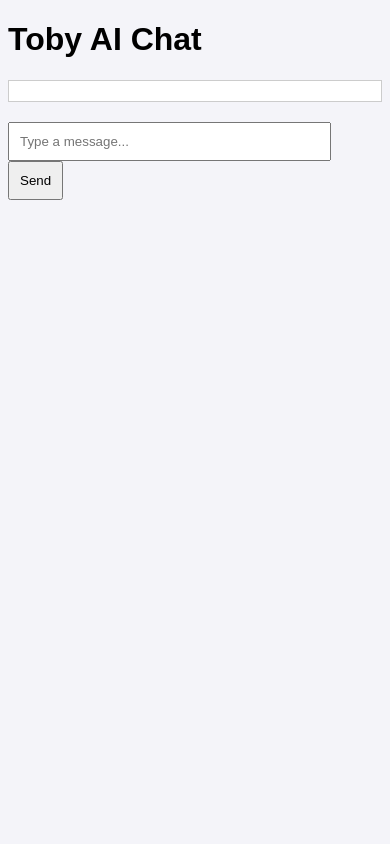
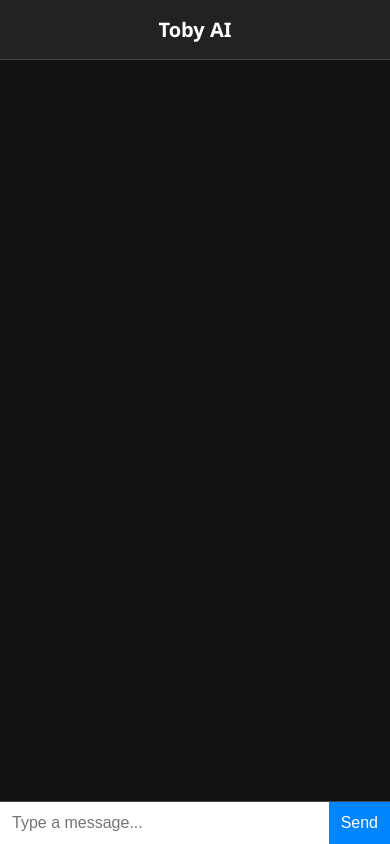
Before and after one commit to Purebo/TOBYAI, a Flask app: page / in a window 390 px wide. Run offline with Flask 3, Linux system fonts and the light colour scheme.

Commit message:
Update index.html

```diff
--- a/templates/index.html
+++ b/templates/index.html
@@ -3,77 +3,133 @@
 <head>
     <meta charset="UTF-8">
     <meta name="viewport" content="width=device-width, initial-scale=1.0">
-    <title>Toby AI Chat</title>
+    <title>Toby AI</title>
     <style>
         body {
-            font-family: Arial, sans-serif;
-            background-color: #f4f4f9;
+            font-family: 'Segoe UI', Tahoma, Geneva, Verdana, sans-serif;
+            background-color: #111;
+            color: #fff;
+            margin: 0;
+            padding: 0;
+            display: flex;
+            flex-direction: column;
+            height: 100vh;
         }
+
+        header {
+            background-color: #222;
+            padding: 1rem;
+            text-align: center;
+            font-size: 1.5rem;
+            font-weight: bold;
+            border-bottom: 1px solid #444;
+        }
+
         #chat-box {
-            max-height: 400px;
+            flex: 1;
             overflow-y: auto;
-            border: 1px solid #ccc;
-            padding: 10px;
-            margin-bottom: 20px;
-            background-color: #fff;
+            padding: 1rem;
+            display: flex;
+            flex-direction: column;
+            gap: 1rem;
         }
+
         .message {
-            margin: 10px 0;
+            max-width: 80%;
+            padding: 0.75rem 1rem;
+            border-radius: 12px;
+            line-height: 1.4;
         }
-        .user-message {
-            color: blue;
+
+        .user {
+            align-self: flex-end;
+            background-color: #0084ff;
         }
-        .toby-message {
-            color: green;
+
+        .bot {
+            align-self: flex-start;
+            background-color: #444;
         }
-        #message-input {
-            width: 80%;
-            padding: 10px;
+
+        form {
+            display: flex;
+            border-top: 1px solid #444;
         }
-        #send-button {
-            padding: 10px;
+
+        input {
+            flex: 1;
+            padding: 1rem;
+            border: none;
+            outline: none;
+            font-size: 1rem;
+        }
+
+        button {
+            background-color: #0084ff;
+            color: white;
+            border: none;
+            padding: 1rem 1.5rem;
+            font-size: 1rem;
+            cursor: pointer;
+        }
+
+        @media (max-width: 600px) {
+            .message {
+                max-width: 95%;
+                font-size: 0.95rem;
+            }
+
+            header {
+                font-size: 1.25rem;
+            }
+
+            input, button {
+                padding: 0.75rem;
+            }
         }
     </style>
 </head>
 <body>
-    <h1>Toby AI Chat</h1>
-
+    <header>Toby AI</header>
     <div id="chat-box"></div>
-
-    <input type="text" id="message-input" placeholder="Type a message..." />
-    <button id="send-button">Send</button>
+    <form id="chat-form">
+        <input type="text" id="message-input" placeholder="Type a message..." autocomplete="off" required>
+        <button type="submit">Send</button>
+    </form>
 
     <script>
         const chatBox = document.getElementById('chat-box');
-        const messageInput = document.getElementById('message-input');
-        const sendButton = document.getElementById('send-button');
+        const form = document.getElementById('chat-form');
+        const input = document.getElementById('message-input');
 
-        // Function to send a message and receive a response
-        sendButton.addEventListener('click', async () => {
-            const userMessage = messageInput.value.trim();
-            if (userMessage === "") return;
+        function addMessage(sender, text) {
+            const messageEl = document.createElement('div');
+            messageEl.classList.add('message', sender === 'You' ? 'user' : 'bot');
+            messageEl.textContent = `${text}`;
+            chatBox.appendChild(messageEl);
+            chatBox.scrollTop = chatBox.scrollHeight;
+        }
 
-            // Display user message
-            chatBox.innerHTML += `<div class="message user-message"><strong>You:</strong> ${userMessage}</div>`;
-            messageInput.value = '';
+        form.addEventListener('submit', async (e) => {
+            e.preventDefault();
+            const userMessage = input.value.trim();
+            if (!userMessage) return;
 
-            // Send message to Flask backend and get response
-            const response = await fetch('http://127.0.0.1:5000/chat', {  // Make sure this URL matches where your backend is running
-                method: 'POST',
-                headers: {
-                    'Content-Type': 'application/json'
-                },
-                body: JSON.stringify({ message: userMessage })
-            });
+            addMessage("You", userMessage);
+            input.value = "";
 
-            const data = await response.json();
-            const tobyMessage = data.response;
+            try {
+                const res = await fetch('/chat', {
+                    method: 'POST',
+                    headers: { 'Content-Type': 'application/json' },
+                    body: JSON.stringify({ message: userMessage })
+                });
 
-            // Display Toby's response
-            chatBox.innerHTML += `<div class="message toby-message"><strong>Toby:</strong> ${tobyMessage}</div>`;
-
-            // Auto scroll to the bottom
-            chatBox.scrollTop = chatBox.scrollHeight;
+                const data = await res.json();
+                addMessage("Toby", data.response || "Hmm... I didn't understand that.");
+            } catch (err) {
+                addMessage("Toby", "There was an error. Please try again later.");
+            }
         });
     </script>
 </body>
```
